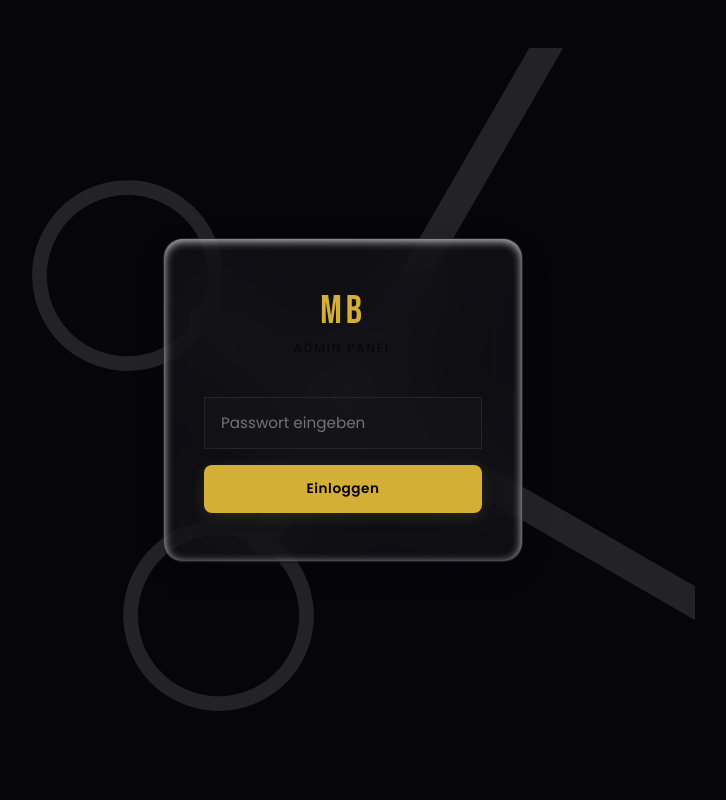
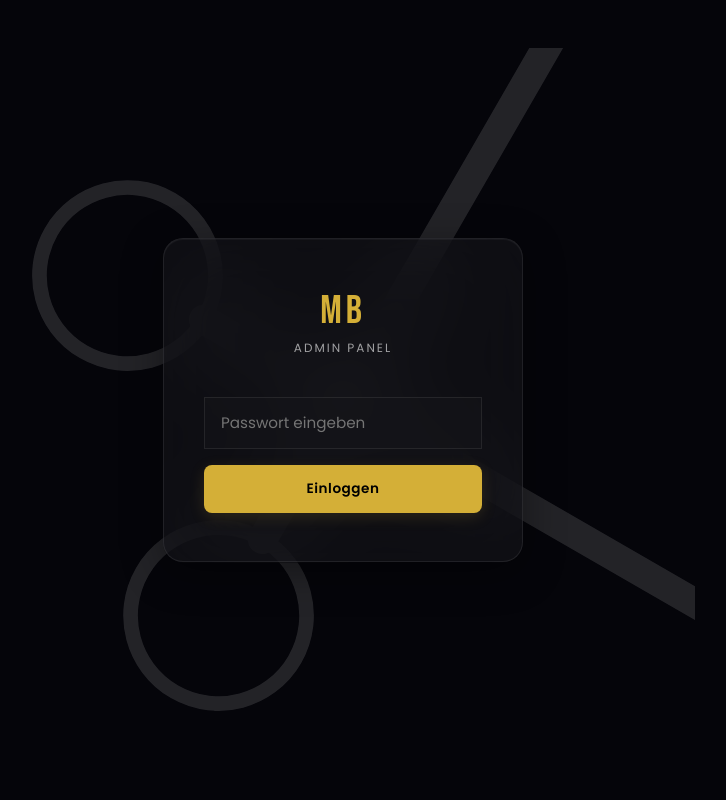
Before and after one commit to Andrey14880707/Telegram_app, a Flask app: page /admin in a window 1280 px wide. Shown: the whole page, without its empty margins (297-1023 px from the left). Run offline with Flask 3, Linux system fonts and the light colour scheme.

Commit message:
UI: Fixed admin panel visibility and contrast for dark theme

```diff
--- a/templates/admin.html
+++ b/templates/admin.html
@@ -20,7 +20,8 @@
       --cyan: rgba(0, 0, 0, 0); --violet: rgba(0, 0, 0, 0);
       --text: #ffffff;
       --text-muted: rgba(255, 255, 255, 0.6);
-      --gray: rgba(0, 0, 0, 0.65); --gray2: rgba(0, 0, 0, 0.45);
+      --gray: rgba(255, 255, 255, 0.6);
+      --gray2: rgba(255, 255, 255, 0.4);
       --green: #16a34a; --red: #dc2626; --yellow: #d97706; --blue: #2563eb;
       --tr: .3s cubic-bezier(.4,0,.2,1);
     }
@@ -38,7 +39,7 @@
       width: 360px; padding: 3rem 2.5rem;
       background: var(--surface); border: 1px solid var(--border);
       backdrop-filter: blur(40px); -webkit-backdrop-filter: blur(40px);
-      box-shadow: 0 10px 40px rgba(0,0,0,0.05), inset 0 2px 10px rgba(255,255,255,0.8);
+      box-shadow: 0 10px 40px rgba(0,0,0,0.4), inset 0 1px 1px rgba(255,255,255,0.05);
       border-radius: 20px; text-align: center; position: relative; overflow: hidden;
     }
     .login-logo { font-family: 'Bebas Neue', sans-serif; font-size: 2.5rem; letter-spacing: 4px; color: var(--gold); margin-bottom: .25rem; }
```
